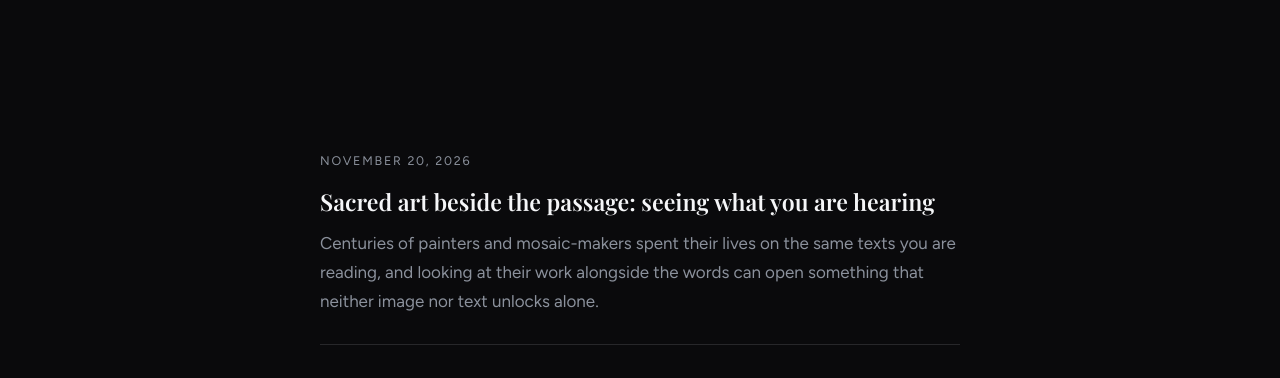
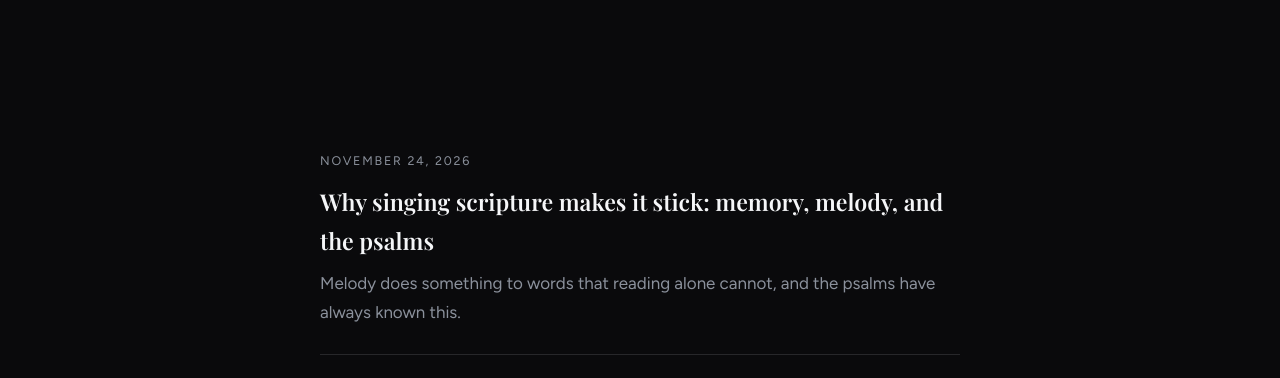
Before and after one commit to amduncanjr-bit/thesaturatedlife.com, a plain HTML site: page blog/index.html in a window 1280 px wide. Shown: the part 352-730 px from the top of the page. Drawn offline with nearby package versions, Linux system fonts and the light colour scheme; a web font is replaced by a local one.

Commit message:
index: singing-scripture-memory-melody

```diff
--- a/blog/index.html
+++ b/blog/index.html
@@ -74,6 +74,13 @@ footer a{color:var(--ink2);text-decoration:none}
 </header>
 <main class="prose"><div class="wrap">
   <ul class="bloglist">
+    <li>
+      <a href="/blog/singing-scripture-memory-melody/">
+        <span class="bdate">November 24, 2026</span>
+        <h2>Why singing scripture makes it stick: memory, melody, and the psalms</h2>
+        <p>Melody does something to words that reading alone cannot, and the psalms have always known this.</p>
+      </a>
+    </li>
     <li>
       <a href="/blog/seeing-what-you-are-hearing/">
         <span class="bdate">November 20, 2026</span>
```
